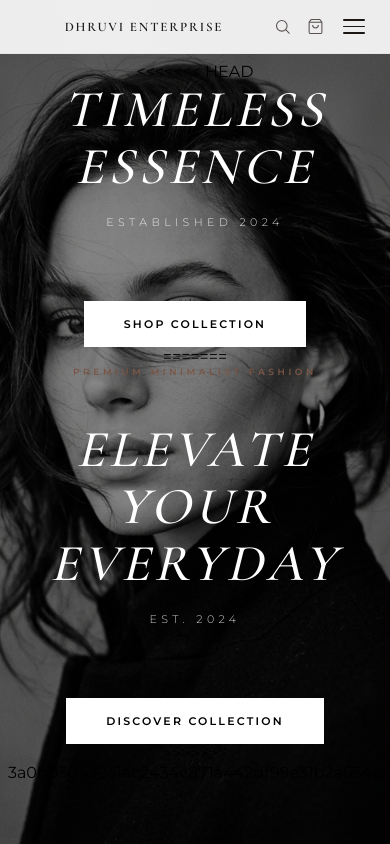
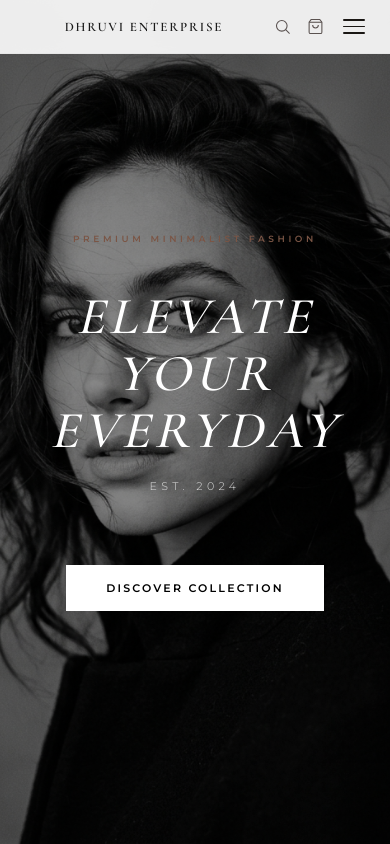
Before and after one commit to krisha1979/DhruviEnterprise, a plain HTML site: page index.html in a window 390 px wide. Drawn offline with nearby package versions, Linux system fonts and the light colour scheme.

Commit message:
updated latest

```diff
--- a/index.html
+++ b/index.html
@@ -1983,18 +1983,12 @@
 
     <!-- Mobile Hero Content -->
     <div class="hero-mobile-content">
-<<<<<<< HEAD
-      <h1 class="hero-mobile-name">Timeless<br>Essence</h1>
-      <p class="hero-mobile-sub">ESTABLISHED 2024</p>
-      <a href="products.html" class="btn-hero-mobile">Shop Collection</a>
-=======
       <span class="hero-mobile-tag">Premium Minimalist Fashion</span>
       <h1 class="hero-mobile-name"
         style="font-size: 42px; line-height: 1.1; margin: 20px 0; font-family: 'Cormorant Garamond', serif;">
         ELEVATE<br>YOUR<br>EVERYDAY</h1>
       <p class="hero-mobile-sub">EST. 2024</p>
       <a href="#about" class="btn-hero-mobile">Discover Collection</a>
->>>>>>> 3a0b030429a1ac2434c871a442df99e31b2a654e
     </div>
 
   </section>
```
Also changed, not shown: contact.html (+2 -19 lines).
